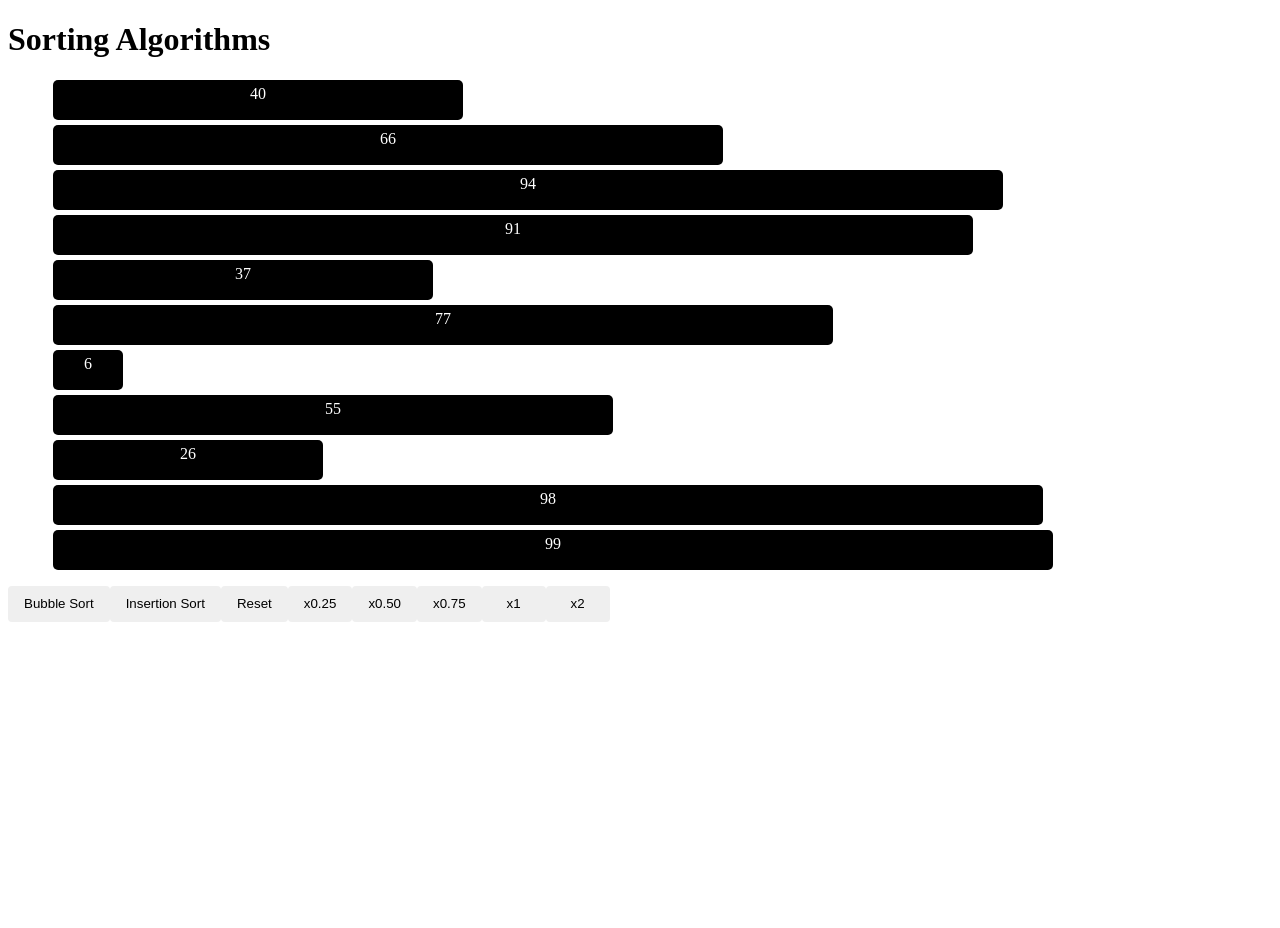
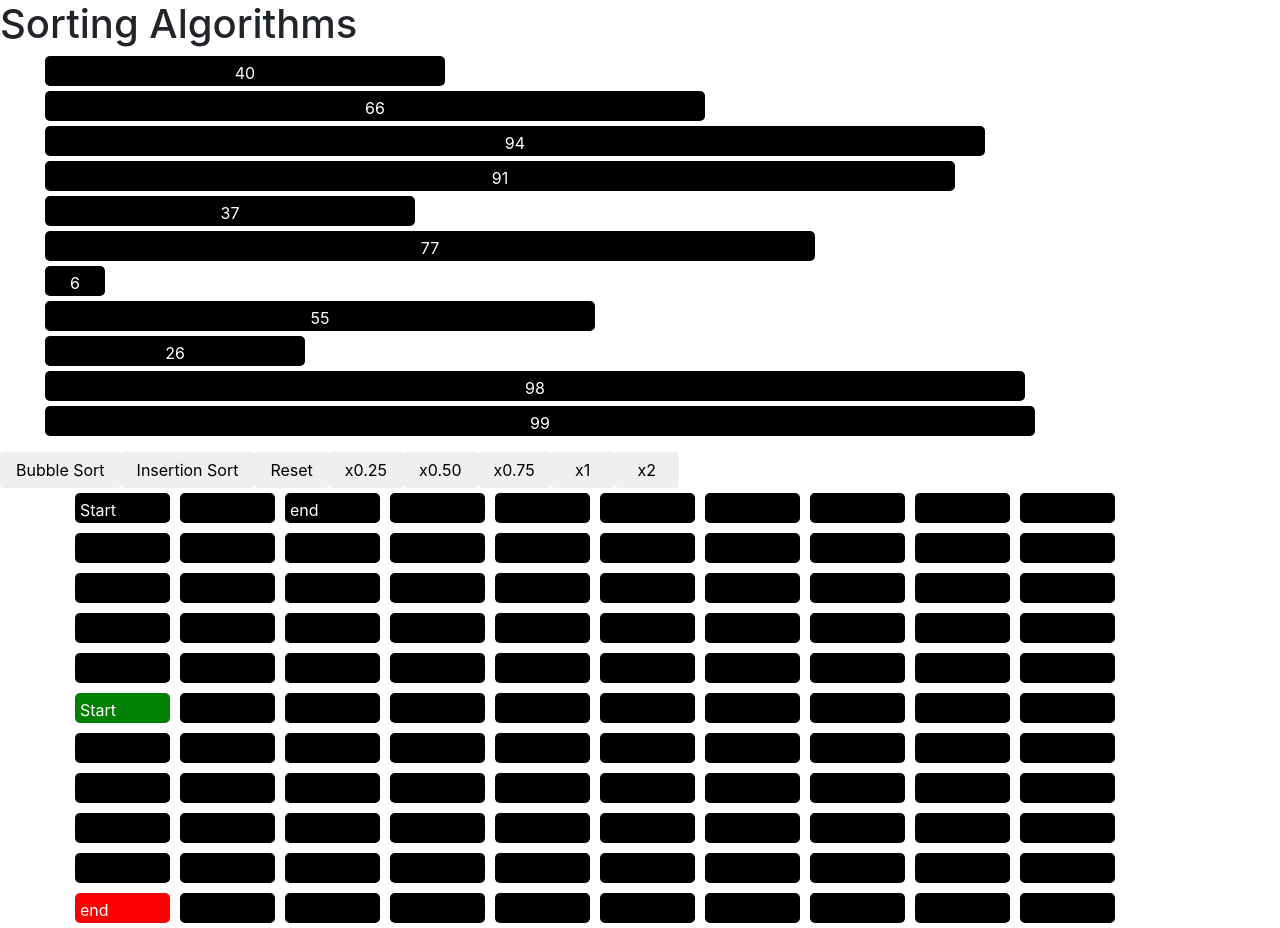
Before and after one commit to tushar2407/algo, an Angular app: page / in a window 1280 px wide. Before the commit the page ends 800 px from the top, so only its background shows below. Built offline with nearby package versions, Linux system fonts and the light colour scheme.

Commit message:
traversal component

```diff
--- a/src/app/app.component.html
+++ b/src/app/app.component.html
@@ -1,2 +1,3 @@
 <app-home></app-home>
+<app-traversal></app-traversal>
 <router-outlet></router-outlet>
--- a/src/app/app.module.ts
+++ b/src/app/app.module.ts
@@ -7,10 +7,12 @@ import { AppComponent } from './app.component';
 import {BrowserAnimationsModule} from '@angular/platform-browser/animations';
 import { HomeComponent } from './home/home.component';
 import {MatButtonModule} from '@angular/material/button';
+import { TraversalComponent } from './traversal/traversal.component';
 @NgModule({
   declarations: [
     AppComponent,
-    HomeComponent
+    HomeComponent,
+    TraversalComponent
   ],
   imports: [
     BrowserModule,
--- a/src/app/home/home.component.html
+++ b/src/app/home/home.component.html
@@ -9,10 +9,10 @@
 <button mat-button (click)="bubbleUtil()">Bubble Sort</button>
 <button mat-button (click)="insertionUtil()">Insertion Sort</button>
 <button mat-button (click)="reset()">Reset</button>
+<button mat-button (click)="speed(4)">x0.25</button>
+<button mat-button (click)="speed(2)">x0.50</button>
+<button mat-button (click)="speed(4/3)">x0.75</button>
+<button mat-button (click)="speed(1)">x1</button>
+<button mat-button (click)="speed(0.5)">x2</button>
 <h3 class="none" #h3>Sorted</h3>
 <h4 class="none" #h4>Key : {{key}}</h4>
-<button mat-button (click)="speed(0.25)">x0.25</button>
-<button mat-button (click)="speed(0.25)">x0.50</button>
-<button mat-button (click)="speed(0.25)">x0.75</button>
-<button mat-button (click)="speed(0.25)">x1</button>
-<button mat-button (click)="speed(0.25)">x2</button>
--- a/src/app/home/home.component.ts
+++ b/src/app/home/home.component.ts
@@ -35,10 +35,6 @@ export class HomeComponent implements OnInit {
   }
   ngAfterViewInit(){
     console.log(this.ba.nativeElement);
-    // this.av.nativeElement[0].classList.add('red');
-    // console.log(this.av.nativeElement[0].classList);
-    // this.av.nativeElement.classList.remove('blue');
-    // console.log(this.av.nativeElement.classList);
     console.log(this.av);
     this.array=this.av.toArray();
     console.log(this.array[0].nativeElement.classList);
--- /dev/null
+++ b/src/app/traversal/traversal.component.html
@@ -0,0 +1,8 @@
+<div class="container">
+<div class="row">
+    <div class ="col1 col-md-1" *ngFor="let i of list" #blocks (click)="mark(i)">
+        <p *ngIf="i==0">Start</p>
+        <p *ngIf="i==2">end</p>
+    </div>
+</div>
+</div>
--- /dev/null
+++ b/src/app/traversal/traversal.component.scss
@@ -0,0 +1,19 @@
+.col1{
+    background-color: black;
+    height: 30px;
+    padding: 5px;
+    color: white;
+    border-radius: 5px;
+    margin: 5px;
+    width:20px;
+}
+
+.red{
+    background-color:red !important;
+}
+.green{
+    background-color: green !important;
+}
+.white{
+    background-color: white;
+}
--- /dev/null
+++ b/src/app/traversal/traversal.component.ts
@@ -0,0 +1,41 @@
+import { Component, OnInit, ViewChildren, QueryList, ElementRef } from '@angular/core';
+
+@Component({
+  selector: 'app-traversal',
+  templateUrl: './traversal.component.html',
+  styleUrls: ['./traversal.component.scss']
+})
+export class TraversalComponent implements OnInit {
+  list;
+  len;
+  start;
+  end;
+  @ViewChildren('blocks') blocks:QueryList<ElementRef>;
+  array;
+  constructor() { }
+
+  ngOnInit(): void {
+    this.list=[];
+    for(var i=0;i<110;i++)
+      this.list.push(i);
+    this.list[50]=0;
+    this.list[100]=2;
+  }
+  ngAfterViewInit(){
+    this.array=this.blocks.toArray();
+    this.array[50].nativeElement.classList.add('green');
+    this.array[100].nativeElement.classList.add('red');
+  }
+  mark(i){
+    console.log(i);
+    if(this.list[i]==1){
+      this.list[i]=3;
+      this.array[i].nativeElement.classList.remove('white');
+      this.array[i].nativeElement.classList.add('white');
+    }
+    else{
+      this.list[i]=1;
+      this.array[i].nativeElement.classList.remove('white');
+    }
+  }
+}
--- a/src/index.html
+++ b/src/index.html
@@ -7,6 +7,7 @@
   <meta name="viewport" content="width=device-width, initial-scale=1">
   <link rel="icon" type="image/x-icon" href="favicon.ico">
   <link href="https://fonts.googleapis.com/icon?family=Material+Icons" rel="stylesheet">
+  <link rel="stylesheet" href="https://stackpath.bootstrapcdn.com/bootstrap/4.4.1/css/bootstrap.min.css" integrity="sha384-Vkoo8x4CGsO3+Hhxv8T/Q5PaXtkKtu6ug5TOeNV6gBiFeWPGFN9MuhOf23Q9Ifjh" crossorigin="anonymous">
 </head>
 <body>
   <app-root></app-root>
```
Also changed, not shown: 1 other file (tests, documents, lock files or other folders).
